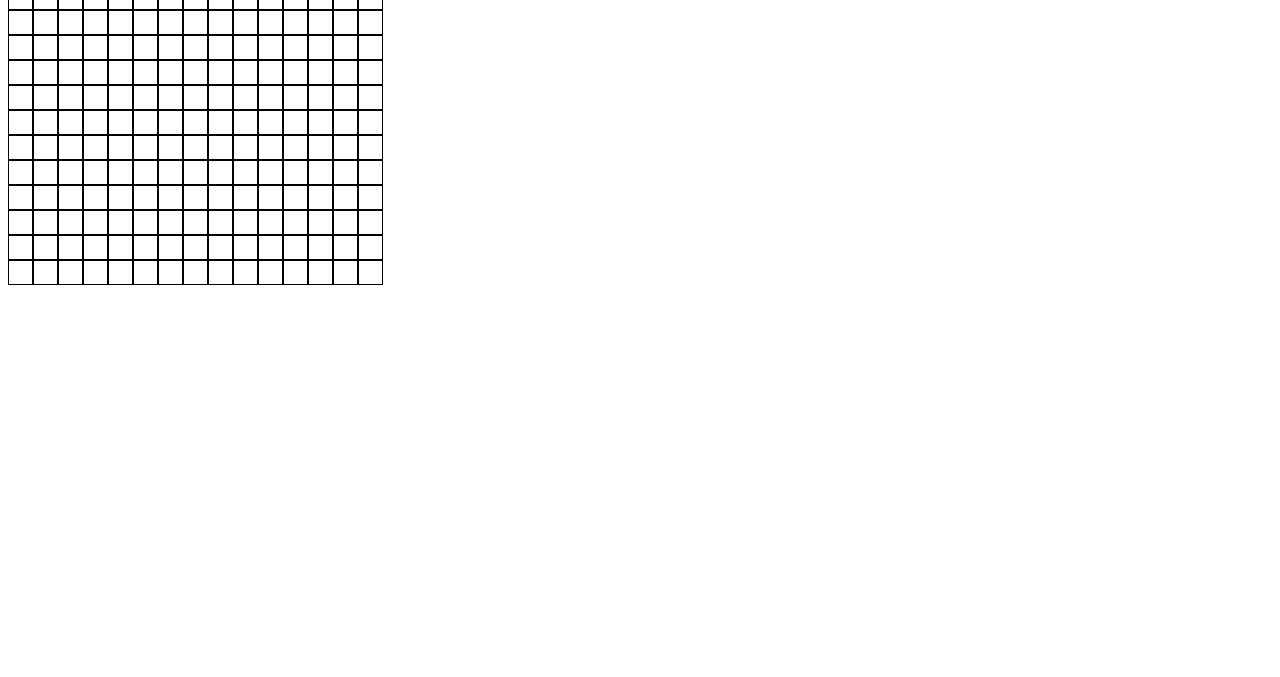
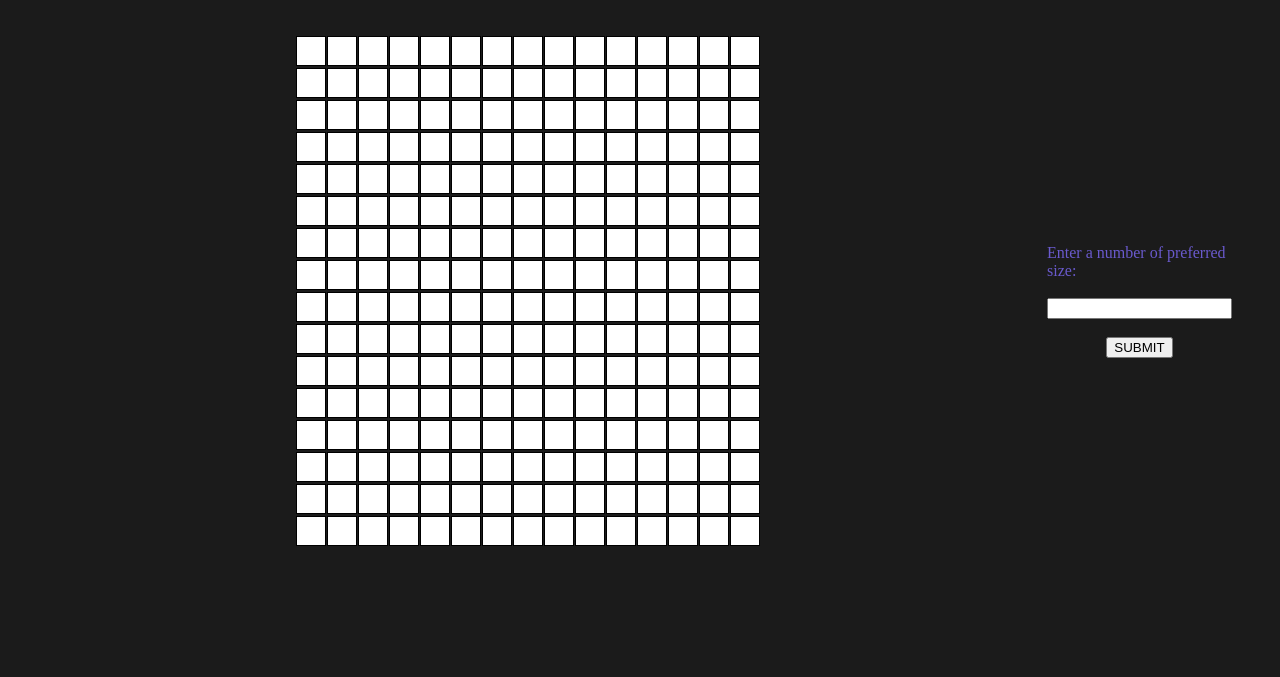
Before and after one commit to kahsayd/odin-Etch-a-Sketch, a plain HTML site: page index.html in a window 1280 px wide. Shown: the part 123-800 px from the top of the page. Drawn offline with Linux system fonts and the light colour scheme.

Commit message:
Grid next to button and hover effect added
When user glides over grid with mouse a blue trail is left on the grid
Additionally, a button was added next to the grid for the purpose of
changing grid size.
May change it to a slider instead.

```diff
--- a/index.html
+++ b/index.html
@@ -7,6 +7,16 @@
         <link rel="stylesheet" href="style.css">
     </head>
     <body>
-        <div id="container"></div>
+        <div class="header">
+            <p>Etch-a-Sketch</p>
+        </div>
+        <div class="container-wrapper">
+            <div id="container"></div>
+            <div id="gridSize">
+                <label>Enter a number of preferred size:</label><br>
+                <input type="text" id="myText"><br>
+                <button type="button" id="btn">SUBMIT</button>
+            </div>
+        </div>
     </body>
 </html>
--- a/script.js
+++ b/script.js
@@ -15,4 +15,20 @@ function createGrid() {
     }
 }
 
+function addHoverEffect() {
+    const gridSquare = document.querySelectorAll('.grid');
+
+    gridSquare.forEach(gridSquare => {
+        gridSquare.addEventListener('mouseover', () => {
+            gridSquare.classList.add('hoveredOn');
+            gridSquare.style.backgroundColor = 'blue';
+        });
+
+    });
+}
+
+
+
+
 createGrid();
+addHoverEffect();
--- a/style.css
+++ b/style.css
@@ -2,15 +2,35 @@
     box-sizing: border-box;
 }
 
+body {
+    background: rgb(27, 27, 27);
+}
+
+.header {
+    text-align: center;
+    color: white;
+    font-size: 50px;
+}
+
+.container-wrapper {
+    display: flex;
+    align-items: center;
+    justify-content: center;
+}
+
+
 #container {
     display: flex;
     flex-wrap: wrap;
+    justify-content: center;
+    gap: 1px;
 }
 
 #container > .grid {
     border: 1px solid black;
-    height: 25px;
-    width: 25px;
+    height: 30px;
+    width: 30px;
+    background-color: white;
 }
 
 #container > div:nth-child(16n + 1) {
@@ -18,3 +38,15 @@
     border: 0;
     height: 0;
 }
+
+#gridSize {
+    display: flex;
+    flex-direction: column;
+    align-items: center;
+    margin-top: 20px;
+    margin-right: 40px;
+}
+
+label {
+    color:slateblue;
+}
```
